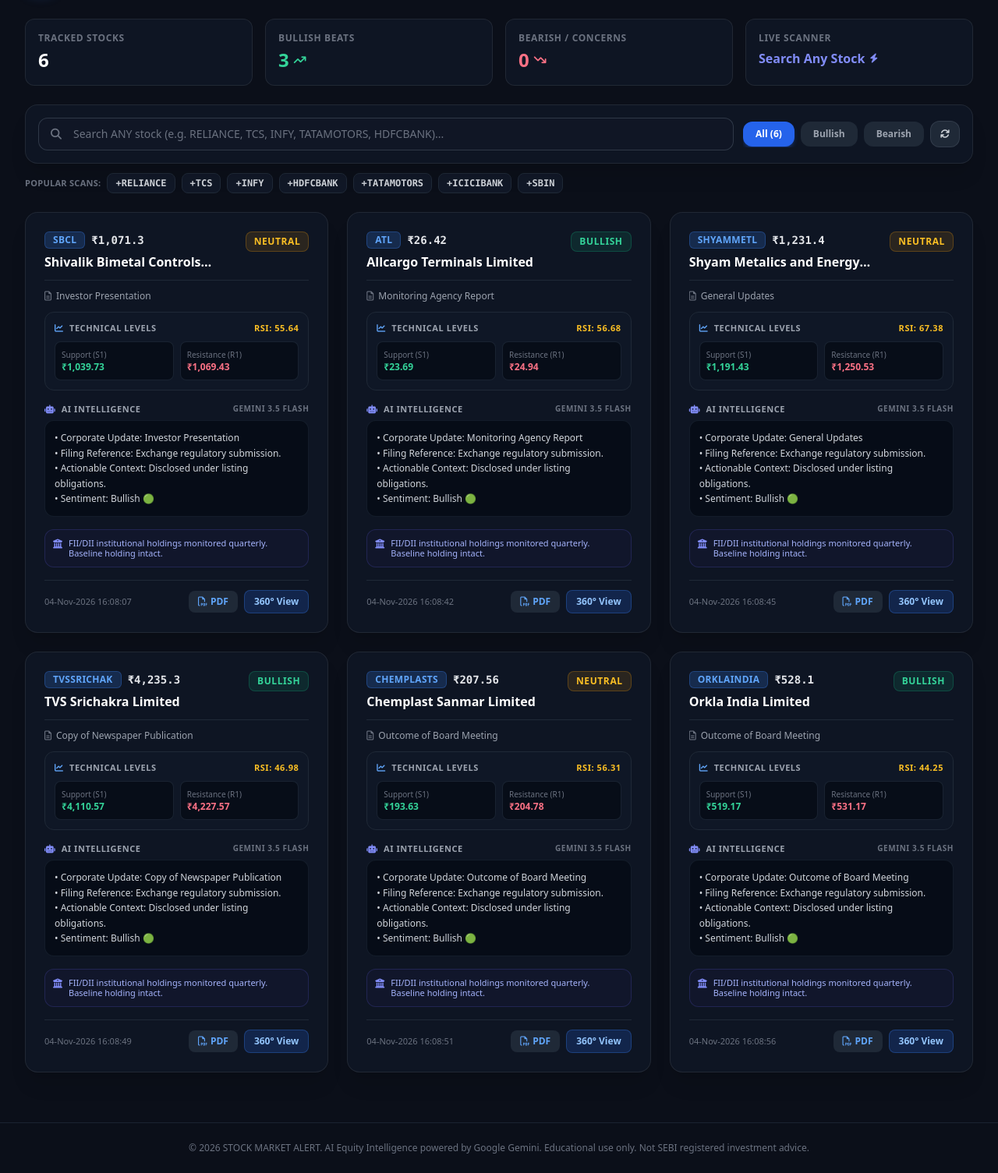
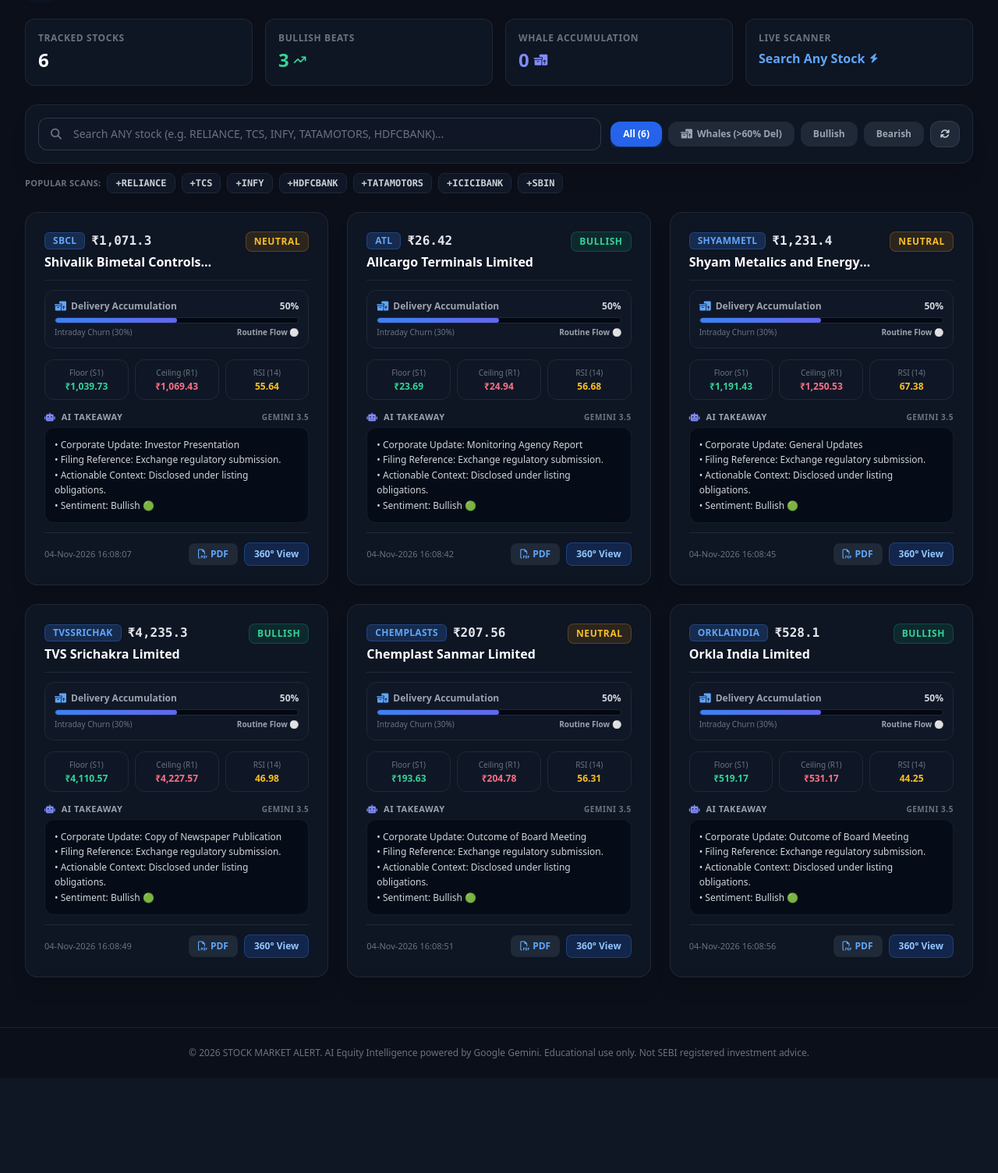
Before and after one commit to bablurawath/stock-analysis-alert, a FastAPI app: page / in a window 1280 px wide. Shown: the part 65-1570 px from the top of the page at 78% size. After the commit the page ends 1423 px from the top, so only its background shows below. Run offline with FastAPI, Linux system fonts and the light colour scheme; data comes from the database, SQL or seed files in the repository; data that the repository does not hold is empty; some libraries are stand-ins or nearby versions.

Commit message:
Add visual Delivery Accumulation bar, Whale activity tracking, and simple Floor/Ceiling levels

```diff
--- a/main.py
+++ b/main.py
@@ -76,6 +76,8 @@ def process_cycle(seen_ids: set):
         pivots = tech.get("pivots", {}) if tech else {}
         s1 = pivots.get("s1", 0.0)
         r1 = pivots.get("r1", 0.0)
+        delivery_pct = tech.get("delivery_pct", 50.0) if tech else 50.0
+        whale_note = tech.get("whale_note", "Stable institutional holdings.") if tech else "Stable institutional holdings."
 
         smart_money = "FII & Mutual Fund ownership tracked quarterly. Stable baseline."
         if "Shareholding Pattern" in headline or "Regulation 31" in headline:
@@ -123,7 +125,9 @@ def process_cycle(seen_ids: set):
             "rsi": rsi_val,
             "support_1": s1,
             "resistance_1": r1,
-            "smart_money_note": smart_money
+            "smart_money_note": smart_money,
+            "delivery_pct": delivery_pct,
+            "whale_note": whale_note
         })
 
         # Send Telegram alert if matched to watchlist
--- a/server.py
+++ b/server.py
@@ -47,6 +47,8 @@ def seed_initial_data_if_empty():
             price = tech.get('current_price', 0.0) if tech else 0.0
             rsi = tech.get('rsi', 50.0) if tech else 50.0
             pivots = tech.get('pivots', {}) if tech else {}
+            delivery_pct = tech.get('delivery_pct', 52.0) if tech else 52.0
+            whale_note = tech.get('whale_note', 'Stable institutional holdings') if tech else 'Stable institutional holdings'
 
             save_announcement({
                 'id': item['id'],
@@ -62,7 +64,9 @@ def seed_initial_data_if_empty():
                 'rsi': rsi,
                 'support_1': pivots.get('s1', 0.0),
                 'resistance_1': pivots.get('r1', 0.0),
-                'smart_money_note': 'Institutional FII/DII holdings monitored quarterly.'
+                'smart_money_note': 'Institutional FII/DII holdings monitored quarterly.',
+                'delivery_pct': delivery_pct,
+                'whale_note': whale_note
             })
         print("✅ Pre-seeded live disclosures into website database.")
     except Exception as e:
--- a/templates/index.html
+++ b/templates/index.html
@@ -65,7 +65,7 @@
         function StatsBanner({ items }) {
             const total = items.length;
             const bullish = items.filter(i => i.sentiment === 'BULLISH').length;
-            const bearish = items.filter(i => i.sentiment === 'BEARISH').length;
+            const highDelivery = items.filter(i => (i.delivery_pct || 0) >= 60).length;
 
             return (
                 <section className="max-w-7xl mx-auto px-4 sm:px-6 lg:px-8 pt-6 w-full">
@@ -82,15 +82,15 @@
                             </div>
                         </div>
                         <div className="glass-panel p-4 rounded-xl">
-                            <div className="text-gray-500 text-xs font-semibold uppercase tracking-wider">Bearish / Concerns</div>
-                            <div className="text-xl sm:text-2xl font-bold text-rose-400 mt-1 flex items-center space-x-1.5">
-                                <span>{bearish}</span>
-                                <i className="fa-solid fa-arrow-trend-down text-sm"></i>
+                            <div className="text-gray-500 text-xs font-semibold uppercase tracking-wider">Whale Accumulation</div>
+                            <div className="text-xl sm:text-2xl font-bold text-indigo-400 mt-1 flex items-center space-x-1.5">
+                                <span>{highDelivery}</span>
+                                <i className="fa-solid fa-boxes-packing text-sm"></i>
                             </div>
                         </div>
                         <div className="glass-panel p-4 rounded-xl">
                             <div className="text-gray-500 text-xs font-semibold uppercase tracking-wider">Live Scanner</div>
-                            <div className="text-sm sm:text-base font-bold text-indigo-400 mt-1.5 flex items-center space-x-1.5">
+                            <div className="text-sm sm:text-base font-bold text-blue-400 mt-1.5 flex items-center space-x-1.5">
                                 <span>Search Any Stock</span>
                                 <i className="fa-solid fa-bolt text-xs"></i>
                             </div>
@@ -101,7 +101,7 @@
         }
 
         // ====================================================================
-        // 3. MODULAR BOX-WISE STOCK CARD COMPONENT
+        // 3. ULTRA-SIMPLE STOCK CARD WITH DELIVERY & WHALE ACTIVITY
         // ====================================================================
         function StockCard({ item, onSelect }) {
             const badgeClass = item.sentiment === 'BULLISH'
@@ -110,7 +110,10 @@
 
             const rsiColor = (item.rsi >= 70)
                 ? 'text-rose-400'
-                : ((item.rsi <= 35) ? 'text-emerald-400' : 'text-amber-400');
+                : ((item.rsi <= 38) ? 'text-emerald-400' : 'text-amber-400');
+
+            const deliveryVal = item.delivery_pct || 52;
+            const isHighDelivery = deliveryVal >= 60;
 
             const formattedSummary = (item.ai_summary || '')
                 .replace(/\*\*(.*?)\*\*/g, '$1')
@@ -119,7 +122,7 @@
             return (
                 <div className="glass-panel rounded-2xl p-5 sm:p-6 flex flex-col justify-between shadow-xl transition-all duration-200">
                     <div>
-                        {/* BOX 1: Header & Price Action */}
+                        {/* 1. Header & Price */}
                         <div className="flex items-start justify-between mb-3 border-b border-gray-800 pb-3">
                             <div>
                                 <div className="flex items-center space-x-2">
@@ -127,12 +130,12 @@
                                         {item.symbol || 'NSE'}
                                     </span>
                                     {item.current_price > 0 && (
-                                        <span className="text-sm font-mono font-bold text-gray-200">
+                                        <span className="text-base font-mono font-bold text-gray-200">
                                             ₹{Number(item.current_price).toLocaleString('en-IN')}
                                         </span>
                                     )}
                                 </div>
-                                <h3 className="text-base font-bold text-white mt-1.5 leading-snug line-clamp-1" title={item.company_name}>
+                                <h3 className="text-base font-bold text-white mt-1 leading-snug line-clamp-1" title={item.company_name}>
                                     {item.company_name}
                                 </h3>
                             </div>
@@ -141,53 +144,70 @@
                             </span>
                         </div>
 
-                        {/* Announcement Headline */}
-                        <div className="text-xs font-medium text-gray-400 mb-3 line-clamp-2">
-                            <i className="fa-regular fa-file-lines mr-1.5 text-gray-500"></i>
-                            {item.subject}
+                        {/* 2. Visual Delivery Accumulation Progress Bar */}
+                        <div className="mb-3.5 bg-gray-900/90 rounded-xl p-3 border border-gray-800">
+                            <div className="flex items-center justify-between text-xs mb-1.5">
+                                <span className="text-gray-400 font-semibold flex items-center space-x-1.5">
+                                    <i className="fa-solid fa-boxes-packing text-blue-400"></i>
+                                    <span>Delivery Accumulation</span>
+                                </span>
+                                <span className={`font-bold ${isHighDelivery ? 'text-emerald-400' : 'text-gray-300'}`}>
+                                    {deliveryVal}%
+                                </span>
+                            </div>
+                            <div className="w-full bg-gray-950 rounded-full h-2 overflow-hidden border border-gray-800">
+                                <div
+                                    className={`h-full rounded-full transition-all duration-500 ${isHighDelivery ? 'bg-gradient-to-r from-emerald-500 to-teal-400' : 'bg-gradient-to-r from-blue-500 to-indigo-500'}`}
+                                    style={{width: `${Math.min(100, Math.max(10, deliveryVal))}%`}}>
+                                </div>
+                            </div>
+                            <div className="flex items-center justify-between text-[10px] text-gray-500 mt-1">
+                                <span>Intraday Churn (30%)</span>
+                                <span className={`font-semibold ${isHighDelivery ? 'text-emerald-400' : 'text-gray-400'}`}>
+                                    {isHighDelivery ? 'Big Funds Buying 🟢' : 'Routine Flow ⚪'}
+                                </span>
+                            </div>
                         </div>
 
-                        {/* BOX 2: Technicals & Pivot Levels Widget */}
+                        {/* 3. Who Bought / Who Sold (Whale Activity) */}
+                        {item.whale_note && (
+                            <div className="mb-3.5 bg-indigo-950/30 border border-indigo-500/25 rounded-xl p-2.5 text-xs text-indigo-300 flex items-start space-x-2">
+                                <i className="fa-solid fa-building-columns text-indigo-400 mt-0.5 text-sm"></i>
+                                <span className="line-clamp-2 leading-relaxed text-[11px]">{item.whale_note}</span>
+                            </div>
+                        )}
+
+                        {/* 4. Crystal-Clear Floor & Ceiling Levels */}
                         {item.rsi > 0 && (
-                            <div className="mb-4 bg-gray-900/80 rounded-xl p-3 border border-gray-800">
-                                <div className="text-[11px] font-bold text-gray-400 uppercase tracking-wider mb-2 flex items-center justify-between">
-                                    <span><i className="fa-solid fa-chart-line mr-1 text-blue-400"></i> Technical Levels</span>
-                                    <span className={`font-bold ${rsiColor}`}>RSI: {item.rsi}</span>
+                            <div className="mb-3.5 grid grid-cols-3 gap-2 text-center text-xs">
+                                <div className="bg-gray-900/80 p-2 rounded-xl border border-gray-800">
+                                    <div className="text-[10px] text-gray-500">Floor (S1)</div>
+                                    <div className="font-bold text-emerald-400 mt-0.5">₹{Number(item.support_1 || 0).toLocaleString('en-IN')}</div>
                                 </div>
-                                <div className="grid grid-cols-2 gap-2 text-xs">
-                                    <div className="bg-gray-950/60 p-2 rounded-lg border border-gray-800/80">
-                                        <div className="text-[10px] text-gray-500">Support (S1)</div>
-                                        <div className="font-semibold text-emerald-400">₹{Number(item.support_1 || 0).toLocaleString('en-IN')}</div>
-                                    </div>
-                                    <div className="bg-gray-950/60 p-2 rounded-lg border border-gray-800/80">
-                                        <div className="text-[10px] text-gray-500">Resistance (R1)</div>
-                                        <div className="font-semibold text-rose-400">₹{Number(item.resistance_1 || 0).toLocaleString('en-IN')}</div>
-                                    </div>
+                                <div className="bg-gray-900/80 p-2 rounded-xl border border-gray-800">
+                                    <div className="text-[10px] text-gray-500">Ceiling (R1)</div>
+                                    <div className="font-bold text-rose-400 mt-0.5">₹{Number(item.resistance_1 || 0).toLocaleString('en-IN')}</div>
+                                </div>
+                                <div className="bg-gray-900/80 p-2 rounded-xl border border-gray-800">
+                                    <div className="text-[10px] text-gray-500">RSI (14)</div>
+                                    <div className={`font-bold mt-0.5 ${rsiColor}`}>{item.rsi}</div>
                                 </div>
                             </div>
                         )}
 
-                        {/* BOX 3: AI Executive Summary & Key Highlights */}
-                        <div className="mb-4">
-                            <div className="text-[11px] font-bold text-gray-400 uppercase tracking-wider mb-1.5 flex items-center justify-between">
-                                <span><i className="fa-solid fa-robot mr-1 text-indigo-400"></i> AI Intelligence</span>
-                                <span className="text-[10px] text-gray-500">Gemini 3.5 Flash</span>
+                        {/* 5. 1-Minute AI Takeaway */}
+                        <div className="mb-3">
+                            <div className="text-[11px] font-bold text-gray-400 uppercase tracking-wider mb-1 flex items-center justify-between">
+                                <span><i className="fa-solid fa-robot mr-1 text-indigo-400"></i> AI Takeaway</span>
+                                <span className="text-[10px] text-gray-500">Gemini 3.5</span>
                             </div>
-                            <div className="text-xs text-gray-300 bg-gray-950/60 p-3 rounded-xl border border-gray-800/60 max-h-36 overflow-y-auto leading-relaxed whitespace-pre-line">
+                            <div className="text-xs text-gray-300 bg-gray-950/60 p-3 rounded-xl border border-gray-800/60 max-h-32 overflow-y-auto leading-relaxed whitespace-pre-line">
                                 {formattedSummary}
                             </div>
                         </div>
-
-                        {/* BOX 4: Smart Money & Institutional Insight */}
-                        {item.smart_money_note && (
-                            <div className="mb-4 bg-indigo-950/20 border border-indigo-500/20 rounded-xl p-2.5 text-xs text-indigo-300 flex items-start space-x-2">
-                                <i className="fa-solid fa-building-columns text-indigo-400 mt-0.5"></i>
-                                <span className="line-clamp-2 leading-tight text-[11px]">{item.smart_money_note}</span>
-                            </div>
-                        )}
                     </div>
 
-                    {/* BOX 5: Footer Actions */}
+                    {/* Footer Actions */}
                     <div className="pt-3 border-t border-gray-800 flex items-center justify-between text-xs text-gray-400">
                         <span className="text-[11px] text-gray-500">{item.announced_at || 'Recently'}</span>
                         <div className="flex items-center space-x-2">
@@ -234,20 +254,24 @@
                             </div>
                         </div>
 
-                        {/* Technical Levels Grid */}
+                        {/* Technical & Delivery Indicators */}
                         <div className="mb-6">
-                            <h4 className="text-xs font-bold uppercase text-gray-400 mb-2 tracking-wider">Technical Key Levels</h4>
-                            <div className="grid grid-cols-3 gap-3 text-center">
+                            <h4 className="text-xs font-bold uppercase text-gray-400 mb-2 tracking-wider">Key Institutional & Technical Signals</h4>
+                            <div className="grid grid-cols-2 sm:grid-cols-4 gap-3 text-center">
+                                <div className="bg-gray-900 p-3 rounded-xl border border-gray-800">
+                                    <div className="text-[11px] text-gray-500">Delivery %</div>
+                                    <div className="text-base font-bold text-emerald-400 mt-0.5">{item.delivery_pct || 52}%</div>
+                                </div>
                                 <div className="bg-gray-900 p-3 rounded-xl border border-gray-800">
                                     <div className="text-[11px] text-gray-500">RSI (14)</div>
                                     <div className="text-base font-bold text-white mt-0.5">{item.rsi || 'N/A'}</div>
                                 </div>
                                 <div className="bg-gray-900 p-3 rounded-xl border border-gray-800">
-                                    <div className="text-[11px] text-gray-500">Key Support (S1)</div>
+                                    <div className="text-[11px] text-gray-500">Floor (S1)</div>
                                     <div className="text-base font-bold text-emerald-400 mt-0.5">₹{Number(item.support_1 || 0).toLocaleString('en-IN')}</div>
                                 </div>
                                 <div className="bg-gray-900 p-3 rounded-xl border border-gray-800">
-                                    <div className="text-[11px] text-gray-500">Resistance (R1)</div>
+                                    <div className="text-[11px] text-gray-500">Ceiling (R1)</div>
                                     <div className="text-base font-bold text-rose-400 mt-0.5">₹{Number(item.resistance_1 || 0).toLocaleString('en-IN')}</div>
                                 </div>
                             </div>
@@ -312,18 +336,19 @@
                         const newStockCard = {
                             id: `live_${cleanQuery}_${Date.now()}`,
                             symbol: tech.symbol,
-                            company_name: `${cleanQuery} (Live Quote)`,
-                            subject: `Real-time technical price action & pivot analysis`,
+                            company_name: `${cleanQuery} (Live Analysis)`,
+                            subject: `Real-time technical price action, RSI & delivery footprint`,
                             details: `Current Market Price: ₹${tech.current_price}. 52W Range: ₹${tech['52w_low']} - ₹${tech['52w_high']}`,
                             pdf_url: null,
                             announced_at: 'Live Instant Scan',
-                            ai_summary: `🎯 Technical Outlook:\n• Price Action: Trading at ₹${tech.current_price}\n• 14-Day RSI: ${tech.rsi} (${tech.rsi_badge})\n• Support Levels: S1 ₹${tech.pivots.s1} | S2 ₹${tech.pivots.s2}\n• Resistance Levels: R1 ₹${tech.pivots.r1} | R2 ₹${tech.pivots.r2}\n• Strategy: Watch reaction around S1/R1 pivot boundaries.`,
-                            sentiment: tech.rsi <= 35 ? 'BULLISH' : (tech.rsi >= 70 ? 'BEARISH' : 'NEUTRAL'),
+                            ai_summary: `🎯 Simple Outlook:\n• Price Action: Trading at ₹${tech.current_price}\n• RSI (14): ${tech.rsi} (${tech.rsi_badge})\n• Floor (Support): S1 ₹${tech.pivots.s1}\n• Ceiling (Resistance): R1 ₹${tech.pivots.r1}\n• Verdict: ${tech.verdict}`,
+                            sentiment: tech.rsi <= 38 ? 'BULLISH' : (tech.rsi >= 70 ? 'BEARISH' : 'NEUTRAL'),
                             current_price: tech.current_price,
                             rsi: tech.rsi,
                             support_1: tech.pivots.s1,
                             resistance_1: tech.pivots.r1,
-                            smart_money_note: `52-Week Range: ₹${tech['52w_low']} - ₹${tech['52w_high']}`
+                            delivery_pct: tech.delivery_pct,
+                            whale_note: tech.whale_note
                         };
 
                         setItems(prev => [newStockCard, ...prev.filter(p => p.symbol !== cleanQuery)]);
@@ -346,6 +371,7 @@
                         (item.subject || '').toLowerCase().includes(searchTerm.toLowerCase());
 
                     if (!matchesSearch) return false;
+                    if (activeFilter === 'WHALES') return (item.delivery_pct || 0) >= 60;
                     if (activeFilter === 'BULLISH') return item.sentiment === 'BULLISH';
                     if (activeFilter === 'BEARISH') return item.sentiment === 'BEARISH';
                     return true;
@@ -386,6 +412,12 @@
                                     onClick={() => setActiveFilter('ALL')}
                                     className={`px-4 py-2 rounded-xl text-xs font-bold transition ${activeFilter === 'ALL' ? 'bg-blue-600 text-white shadow-md shadow-blue-600/30' : 'bg-gray-800 text-gray-400 hover:text-white'}`}>
                                     All ({items.length})
+                                </button>
+                                <button
+                                    onClick={() => setActiveFilter('WHALES')}
+                                    className={`px-4 py-2 rounded-xl text-xs font-bold transition flex items-center space-x-1.5 ${activeFilter === 'WHALES' ? 'bg-indigo-600 text-white shadow-md shadow-indigo-600/30' : 'bg-gray-800 text-gray-400 hover:text-white'}`}>
+                                    <i className="fa-solid fa-boxes-packing text-xs"></i>
+                                    <span>Whales (>60% Del)</span>
                                 </button>
                                 <button
                                     onClick={() => setActiveFilter('BULLISH')}
@@ -430,7 +462,7 @@
                             <div className="glass-panel text-center py-16 rounded-2xl text-gray-500 border border-gray-800 max-w-lg mx-auto">
                                 <i className="fa-solid fa-magnifying-glass-chart text-4xl mb-3 text-blue-500"></i>
                                 <p className="text-base font-semibold text-gray-300">"{searchTerm}" is not in recent filings.</p>
-                                <p className="text-xs text-gray-500 mt-1 mb-4">Click below to fetch instant live price, RSI, Support & Resistance for {searchTerm.toUpperCase()}:</p>
+                                <p className="text-xs text-gray-500 mt-1 mb-4">Click below to fetch instant live price, Delivery %, RSI, and Floor/Ceiling levels for {searchTerm.toUpperCase()}:</p>
                                 <button
                                     onClick={() => handleSearchLiveStock()}
                                     disabled={searchingLive}
```
Also changed, not shown: database.py (+36 -3 lines), technicals.py (+43 -12 lines).
